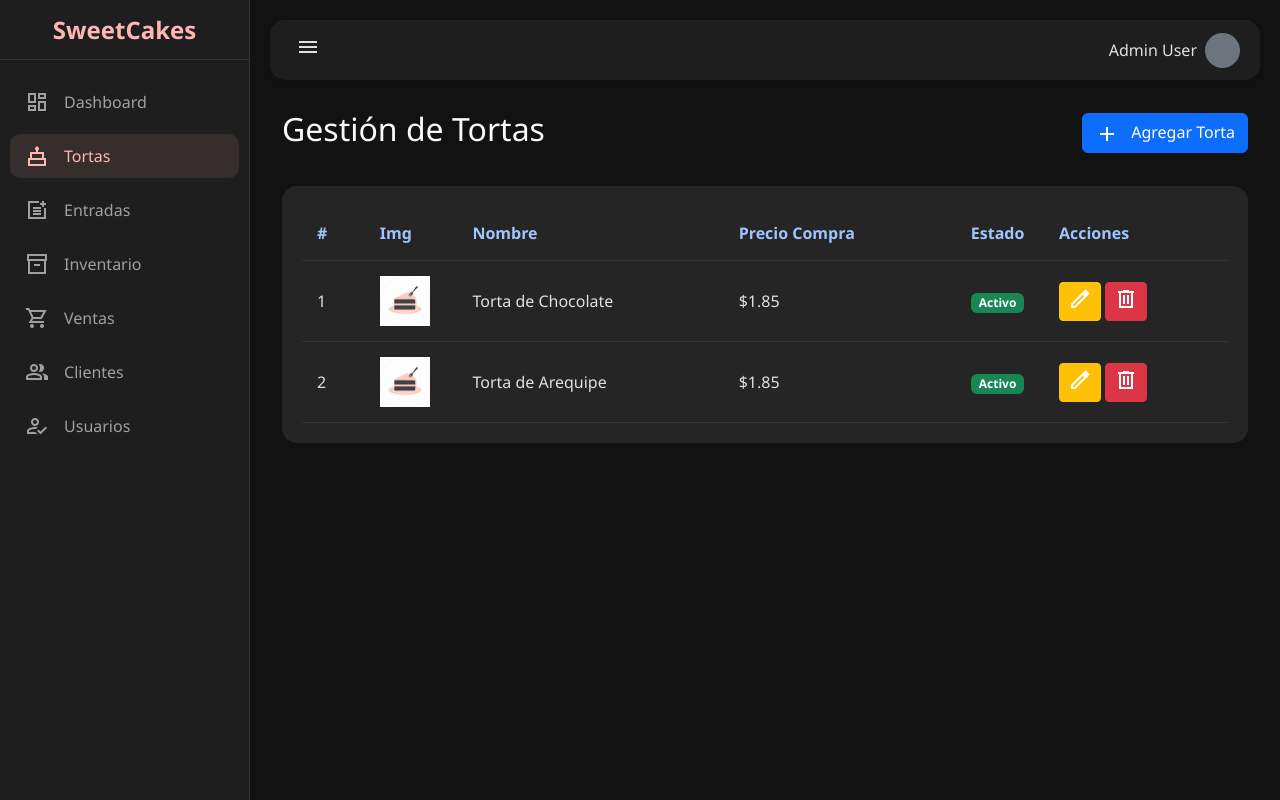
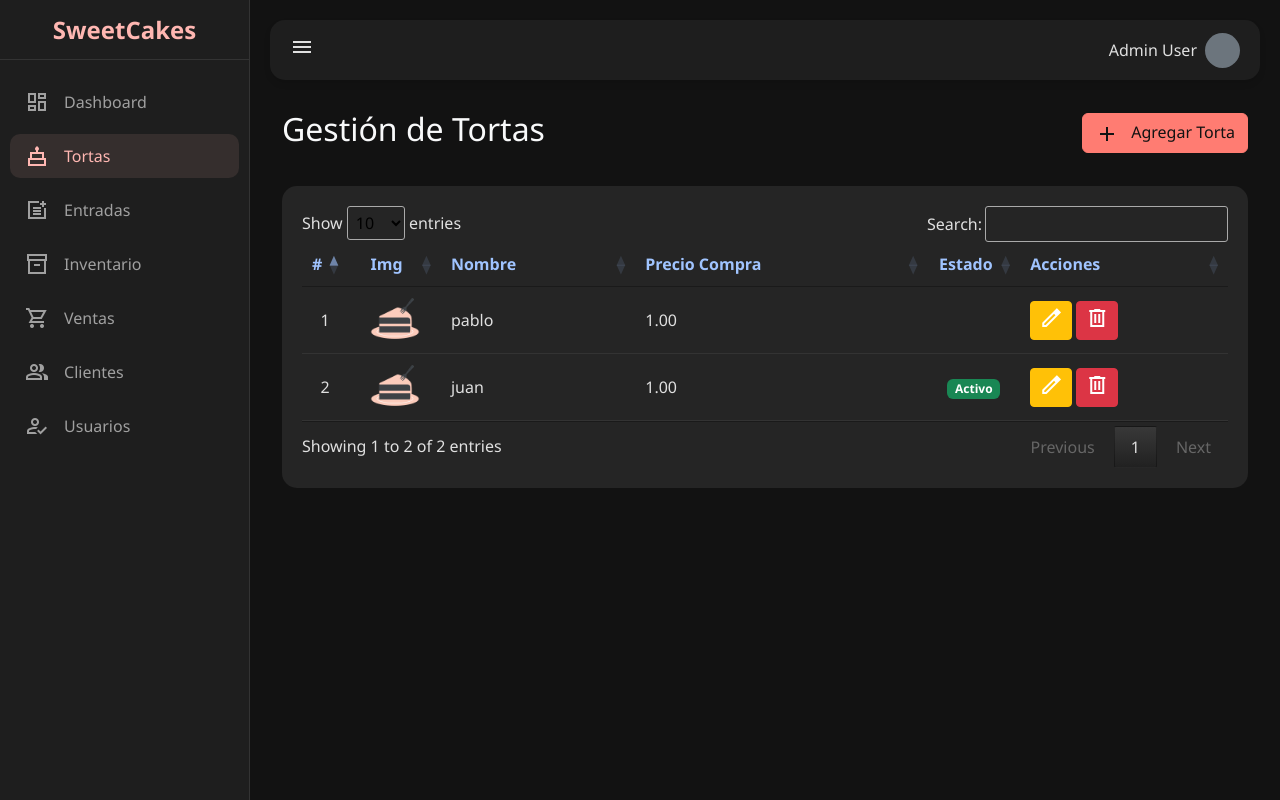
Before and after one commit to D34DSH0T-77/SFT, a PHP site: page /SFT/tortas in a window 1280 px wide. Run offline with PHP 8.4, Linux system fonts and the light colour scheme; data comes from the database, SQL or seed files in the repository; some libraries are stand-ins or nearby versions.

Commit message:
CRUD Tortas 50%

```diff
--- a/src/Assets/css/style.css
+++ b/src/Assets/css/style.css
@@ -1,3 +1,11 @@
+* {
+    padding: 0;
+    margin: 0;
+    box-sizing: border-box;
+    font-family: 'Segoe UI', Tahoma, Geneva, Verdana, sans-serif;
+    scroll-behavior: smooth;
+}
+
 :root {
     /* Dark Theme Colors */
     --bg-body: #121212;
@@ -18,6 +26,11 @@
     --sidebar-width: 250px;
     --sidebar-width-collapsed: 70px;
     --header-height: 60px;
+
+    /* BTN Colores */
+    --btn-primary: #ff7c72;
+    --btn-primary-hover: #ff6b69;
+    --btn-primary-color: #121212;
 }
 
 body {
@@ -59,6 +72,7 @@
     font-weight: bold;
     color: var(--pastel-pink);
     text-decoration: none;
+    user-select: none;
     white-space: nowrap;
     overflow: hidden;
     transition: all 0.3s;
@@ -234,3 +248,21 @@
     background-color: rgba(255, 218, 193, 0.2);
     color: var(--pastel-peach);
 }
+
+.btn-primary {
+    background-color: var(--btn-primary) !important;
+    border-color: var(--btn-primary) !important;
+    color: var(--btn-primary-color) !important;
+}
+
+.btn-primary:hover {
+    background-color: var(--btn-primary-hover) !important;
+    border-color: var(--btn-primary-hover) !important;
+    color: var(--btn-primary-color) !important;
+}
+
+.btn-primary:active {
+    background-color: var(--btn-primary-hover) !important;
+    border-color: var(--btn-primary-hover) !important;
+    color: var(--btn-primary-color) !important;
+}
--- /dev/null
+++ b/src/Assets/js/main/datatable.js
@@ -0,0 +1,14 @@
+$(document).ready(() => {
+    $.fn.dataTable.ext.errMode = 'none';
+    let table = new DataTable('#myTable', {
+        language: {
+            url: '//cdn.datatables.net/plug-ins/2.3.5/i18n/es-ES.json'
+        },
+        columnDefs: [
+            {
+                targets: '.no-ordenar',
+                orderable: false
+            }
+        ]
+    });
+});
--- a/src/Assets/layout/head.php
+++ b/src/Assets/layout/head.php
@@ -7,6 +7,7 @@
     <link href="https://cdn.jsdelivr.net/npm/bootstrap@5.3.8/dist/css/bootstrap.min.css" rel="stylesheet" integrity="sha384-sRIl4kxILFvY47J16cr9ZwB07vP4J8+LH7qKQnuqkuIAvNWLzeN8tE5YBujZqJLB" crossorigin="anonymous">
     <link rel="stylesheet"
         href="https://fonts.googleapis.com/css2?family=Material+Symbols+Sharp:opsz,wght,FILL,GRAD@48,400,0,0" />
+    <link rel="stylesheet" href="https://cdn.datatables.net/2.3.5/css/dataTables.dataTables.css" />
     <link rel="stylesheet" href="<?= RUTA_BASE ?>src/Assets/css/style.css">
     <link rel="shortcut icon" href="<?= RUTA_BASE ?>src/Assets/img/icono.ico" type="image/x-icon">
     <title><?= $title ?></title>
--- a/src/Assets/layout/script-footer.php
+++ b/src/Assets/layout/script-footer.php
@@ -1,5 +1,8 @@
 <script src="https://cdn.jsdelivr.net/npm/bootstrap@5.3.8/dist/js/bootstrap.bundle.min.js" integrity="sha384-FKyoEForCGlyvwx9Hj09JcYn3nv7wiPVlz7YYwJrWVcXK/BmnVDxM+D2scQbITxI" crossorigin="anonymous"></script>
 <script src="https://cdn.jsdelivr.net/npm/chart.js"></script>
 <script src="https://cdn.jsdelivr.net/npm/apexcharts"></script>
+<script src="https://code.jquery.com/jquery-3.7.1.min.js" integrity="sha256-/JqT3SQfawRcv/BIHPThkBvs0OEvtFFmqPF/lYI/Cxo=" crossorigin="anonymous"></script>
+<script src="https://cdn.datatables.net/2.3.5/js/dataTables.js"></script>
 
+<script src="<?= RUTA_BASE ?>src/Assets/js/main/datatable.js"></script>
 <script src="<?= RUTA_BASE ?>src/Assets/js/main/dash.js"></script>
--- a/src/Assets/layout/sidebar.php
+++ b/src/Assets/layout/sidebar.php
@@ -1,7 +1,7 @@
 <!-- Sidebar -->
 <div class="sidebar">
     <div class="sidebar-header">
-        <a href="#" class="sidebar-brand">SweetCakes</a>
+        <a class="sidebar-brand">SweetCakes</a>
     </div>
     <ul class="sidebar-menu">
         <li class="sidebar-item">
--- a/src/Controllers/TortasController.php
+++ b/src/Controllers/TortasController.php
@@ -3,7 +3,6 @@
 namespace App\Controllers;
 
 use App\Models\Tortas;
-use Dom\RandomError;
 
 class TortasController {
 
@@ -14,9 +13,12 @@
     }
     public function index() {
 
+        $tortas = $this->tortasModelo->mostrar();
+
         $data = [
             'title' => 'Tortas',
-            'moduloActivo' => 'tortas'
+            'moduloActivo' => 'tortas',
+            'tortas' => $tortas
         ];
         render_view('tortas', $data);
     }
@@ -43,5 +45,4 @@
             exit();
         }
     }
-
 }
--- a/src/Models/Tortas.php
+++ b/src/Models/Tortas.php
@@ -3,6 +3,7 @@
 namespace App\Models;
 
 use App\Conex\Conexion;
+use PDO;
 
 class Tortas extends Conexion {
     public $id;
@@ -11,21 +12,22 @@
     public $img;
     public $estado;
 
+    private $tabla = 'tortas';
 
     public function mostrar() {
 
-        $sql = "SELECT * FROM tortas";
+        $sql = "SELECT * FROM {$this->tabla}";
         try {
             $stmt = $this->conn->prepare($sql);
             $stmt->execute();
-            return $stmt->fetchAll();
+            return $stmt->fetchAll(PDO::FETCH_CLASS, Tortas::class);
         } catch (\Throwable $th) {
             error_log("fallo total" . $th->getMessage());
         }
     }
 
     public function agregar(Tortas $tortas) {
-        $sql = "INSERT INTO tortas (nombre,precio,img,estado) VALUES (:nombre, :precio, :img,:estado)";
+        $sql = "INSERT INTO {$this->tabla} (nombre,precio,img,estado) VALUES (:nombre, :precio, :img,:estado)";
         try {
             $stmt = $this->conn->prepare($sql);
             $stmt->bindParam(":nombre", $tortas->nombre);
@@ -38,7 +40,7 @@
         }
     }
     public function editar(Tortas $tortas) {
-        $sql = "UPDATE tortas SET nombre=:nombre, precio=:precio, img=:img,estado=:estado WHERE id=:id";
+        $sql = "UPDATE {$this->tabla} SET nombre=:nombre, precio=:precio, img=:img,estado=:estado WHERE id=:id";
         try {
             $stmt = $this->conn->prepare($sql);
             $stmt->bindParam(":nombre", $tortas->nombre);
@@ -52,7 +54,7 @@
     }
 
     public function eliminar($id) {
-        $sql = "DELETE FROM tortas WHERE id=:id";
+        $sql = "DELETE FROM {$this->tabla} WHERE id=:id";
         try {
             $stmt = $this->conn->prepare($sql);
             $stmt->bindParam(":id", $id);
@@ -63,7 +65,7 @@
     }
 
     public function buscarPorid($id) {
-        $sql = "SELECT FROM tortas WHERE id=:id";
+        $sql = "SELECT FROM {$this->tabla} WHERE id = :id";
         try {
             $stmt = $this->conn->prepare($sql);
             $stmt->bindParam(":id", $id);
--- a/src/Views/tortas.php
+++ b/src/Views/tortas.php
@@ -18,41 +18,34 @@
 
             <div class="table-container">
                 <div class="table-responsive">
-                    <table class="custom-table">
+                    <table class="custom-table" id="myTable">
                         <thead>
                             <tr>
-                                <th>#</th>
-                                <th width="10%">Img</th>
-                                <th>Nombre</th>
-                                <th>Precio Compra</th>
-                                <th width="10%" class="text-center">Estado</th>
-                                <th>Acciones</th>
+                                <th width="5%" class="text-center no-ordenar">#</th>
+                                <th width="10%" class="text-center no-ordenar">Img</th>
+                                <th class="no-ordenar">Nombre</th>
+                                <th class="no-ordenar">Precio Compra</th>
+                                <th width="10%" class="text-center no-ordenar">Estado</th>
+                                <th class="no-ordenar">Acciones</th>
                             </tr>
                         </thead>
                         <tbody>
+                            <?php if (isset($tortas) && !empty($tortas)): ?>
+                                <?php $contador = 1; ?>
+                                <?php foreach ($tortas as $torta): ?>
                                     <tr>
-                                <td>1</td>
-                                <td><img src="<?= RUTA_BASE ?>src/Assets/img/tortas/torta1.png" style="width: 50px; height: 50px;" alt="Torta de Chocolate" class="img-fluid"></td>
-                                <td>Torta de Chocolate</td>
-                                <td>$1.85</td>
-                                <td class="text-center"><span class="badge bg-success">Activo</span></td>
+                                        <td class="text-center"><?= $contador++ ?></td>
+                                        <td class="text-center"><img src="<?= !empty($torta->img) ? RUTA_BASE . $torta->img : RUTA_BASE . 'src/Assets/img/placeholder.png' ?> " style="width: 50px; height: 50px;" alt="Torta de Chocolate" class="img-fluid align-middle"></td>
+                                        <td><?= $torta->nombre ?></td>
+                                        <td><?= $torta->precio ?></td>
+                                        <td class="text-center"><span class="badge <?= $torta->estado === 'Activo' ? 'bg-success' : 'bg-danger' ?>"><?= $torta->estado ?></span></td>
                                         <td>
                                             <button class="btn btn-sm btn-warning text-white"><span class="material-symbols-sharp">edit</span></button>
                                             <button class="btn btn-sm btn-danger"><span class="material-symbols-sharp">delete</span></button>
                                         </td>
                                     </tr>
-                            <tr>
-                                <td>2</td>
-                                <td><img src="<?= RUTA_BASE ?>src/Assets/img/tortas/torta1.png" style="width: 50px; height: 50px;" alt="Torta de Chocolate" class="img-fluid"></td>
-                                <td>Torta de Arequipe</td>
-                                <td>$1.85</td>
-                                <td class="text-center"><span class="badge bg-success">Activo</span></td>
-                                <td>
-                                    <button class="btn btn-sm btn-warning text-white"><span class="material-symbols-sharp">edit</span></button>
-                                    <button class="btn btn-sm btn-danger"><span class="material-symbols-sharp">delete</span></button>
-                                </td>
-                            </tr>
-
+                                <?php endforeach; ?>
+                            <?php endif; ?>
                         </tbody>
                     </table>
                 </div>
```
Also changed, not shown: src/Assets/img/placeholder.png (added). Lines whose indentation alone changed are shown as unchanged.
